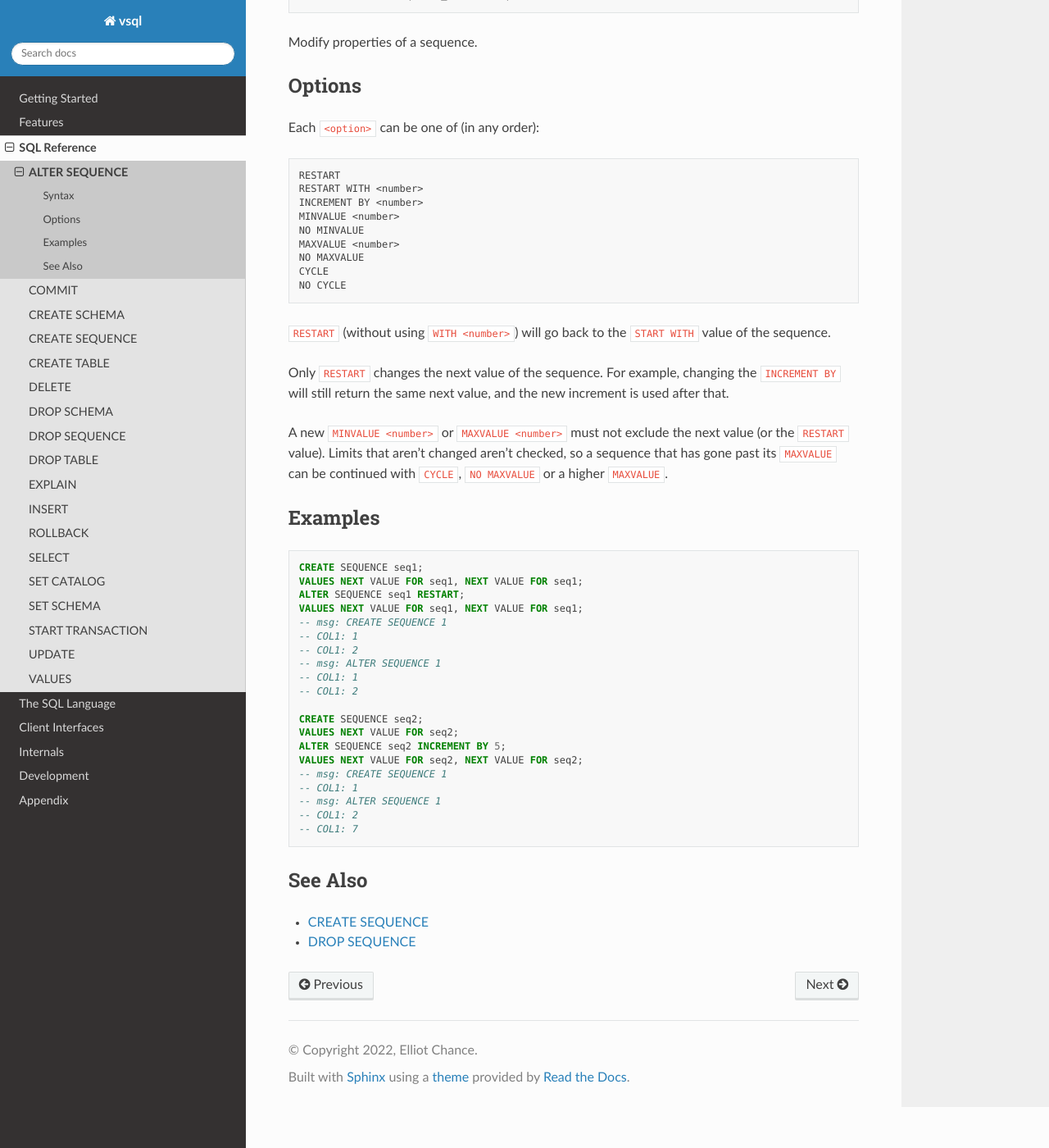
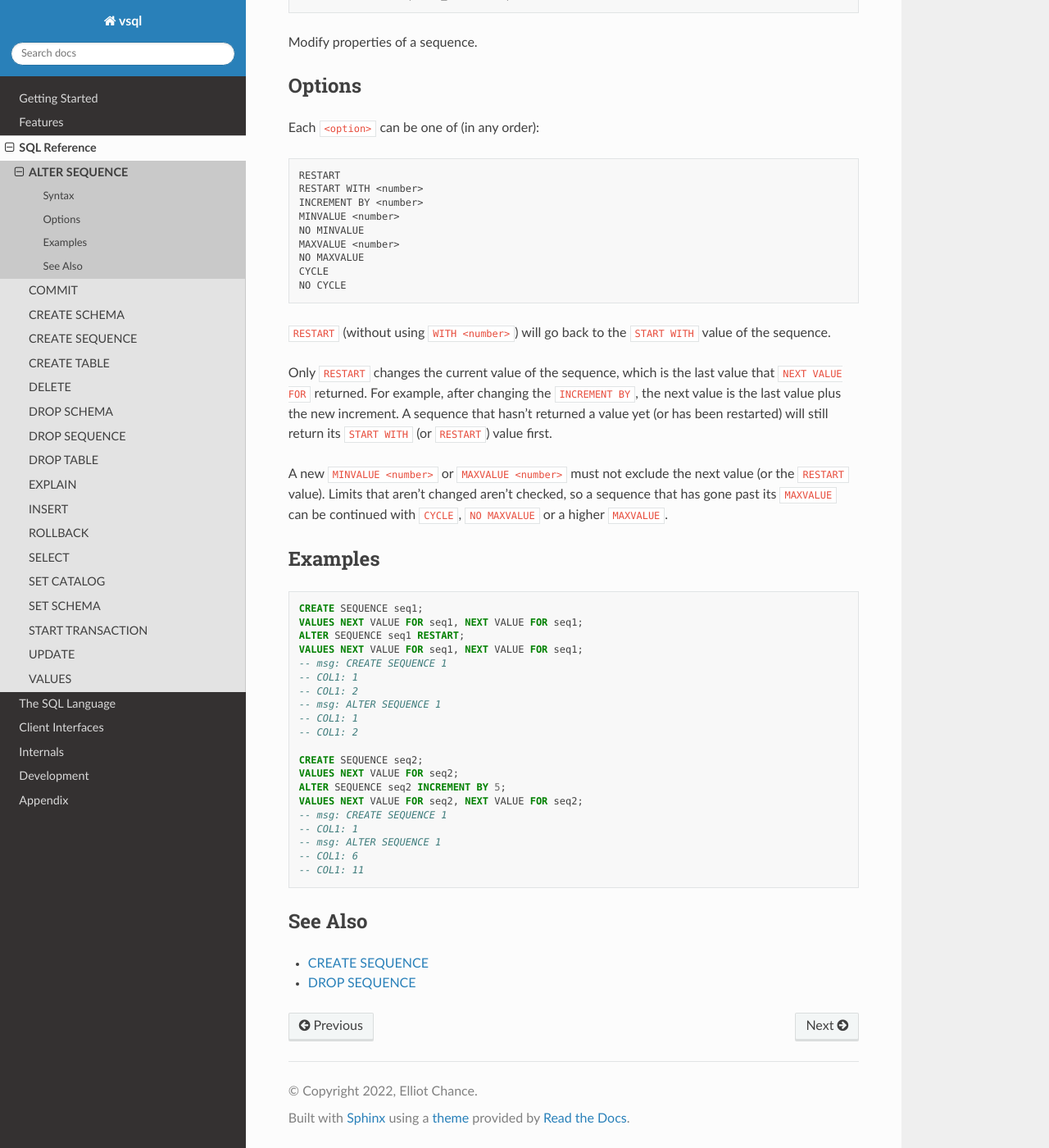
Before and after one commit to elliotchance/vsql, a Sphinx documentation site: the page built from docs/alter-sequence.rst, in a window 1280 px wide and 1400 px high, scrolled down 423 px. Shown: the whole window at 82% size. Built offline with Sphinx 7.4.7 and the Read the Docs theme 3.1.0, drawn with Linux system fonts in a browser that asks for light colours.

Commit message:
sequences: Fix NEXT VALUE in INSERT rows and ALTER INCREMENT BY (#502)
Each row of an INSERT now gets the next value of a sequence, rather than every
row getting the same one.

After ALTER SEQUENCE ... INCREMENT BY, the next value is now the last value
plus the new increment (1, then 11 for INCREMENT BY 10), rather than the old
next value. A sequence that hasn't returned a value yet (or was restarted)
still returns its START WITH (or RESTART) value first, so whether it has is now
stored in an optional byte after the exhausted flag. Older versions read a
sequence with it as one that has been used, which only differs for ALTER.

The dump now restores a used sequence with RESTART WITH its last value and a
NEXT VALUE FOR, so that it's still used.

SQL T176

Fixes #488
Fixes #489

Co-authored-by: Claude Opus 5.5 <noreply@anthropic.com>

```diff
--- a/docs/alter-sequence.rst
+++ b/docs/alter-sequence.rst
@@ -32,9 +32,11 @@ Each ``<option>`` can be one of (in any order):
 ``RESTART`` (without using ``WITH <number>``) will go back to the ``START WITH``
 value of the sequence.
 
-Only ``RESTART`` changes the next value of the sequence. For example, changing
-the ``INCREMENT BY`` will still return the same next value, and the new
-increment is used after that.
+Only ``RESTART`` changes the current value of the sequence, which is the last
+value that ``NEXT VALUE FOR`` returned. For example, after changing the
+``INCREMENT BY``, the next value is the last value plus the new increment. A
+sequence that hasn't returned a value yet (or has been restarted) will still
+return its ``START WITH`` (or ``RESTART``) value first.
 
 A new ``MINVALUE <number>`` or ``MAXVALUE <number>`` must not exclude the next
 value (or the ``RESTART`` value). Limits that aren't changed aren't checked, so
@@ -64,8 +66,8 @@ Examples
    -- msg: CREATE SEQUENCE 1
    -- COL1: 1
    -- msg: ALTER SEQUENCE 1
-   -- COL1: 2
-   -- COL1: 7
+   -- COL1: 6
+   -- COL1: 11
 
 See Also
 --------
--- a/docs/v-client-library-docs.rst
+++ b/docs/v-client-library-docs.rst
@@ -631,6 +631,12 @@ struct Sequence
    	// returned, because adding increment_by would go past the range of a BIGINT.
    	// See next.
    	exhausted bool
+   	// unused is true when current_value plus increment_by (the current base
+   	// value) hasn't been returned by NEXT VALUE FOR yet, which is a new sequence
+   	// or one that has been restarted. Otherwise current_value is the last value
+   	// that was returned. ALTER SEQUENCE needs to know which, see
+   	// AlterSequenceGeneratorStatement.
+   	unused bool
    pub mut:
    	// name contains the other parts such as the schema.
    	name Identifier
```
Also changed, not shown: docs/file-format.rst (+6 -2 lines), 13 other files.
